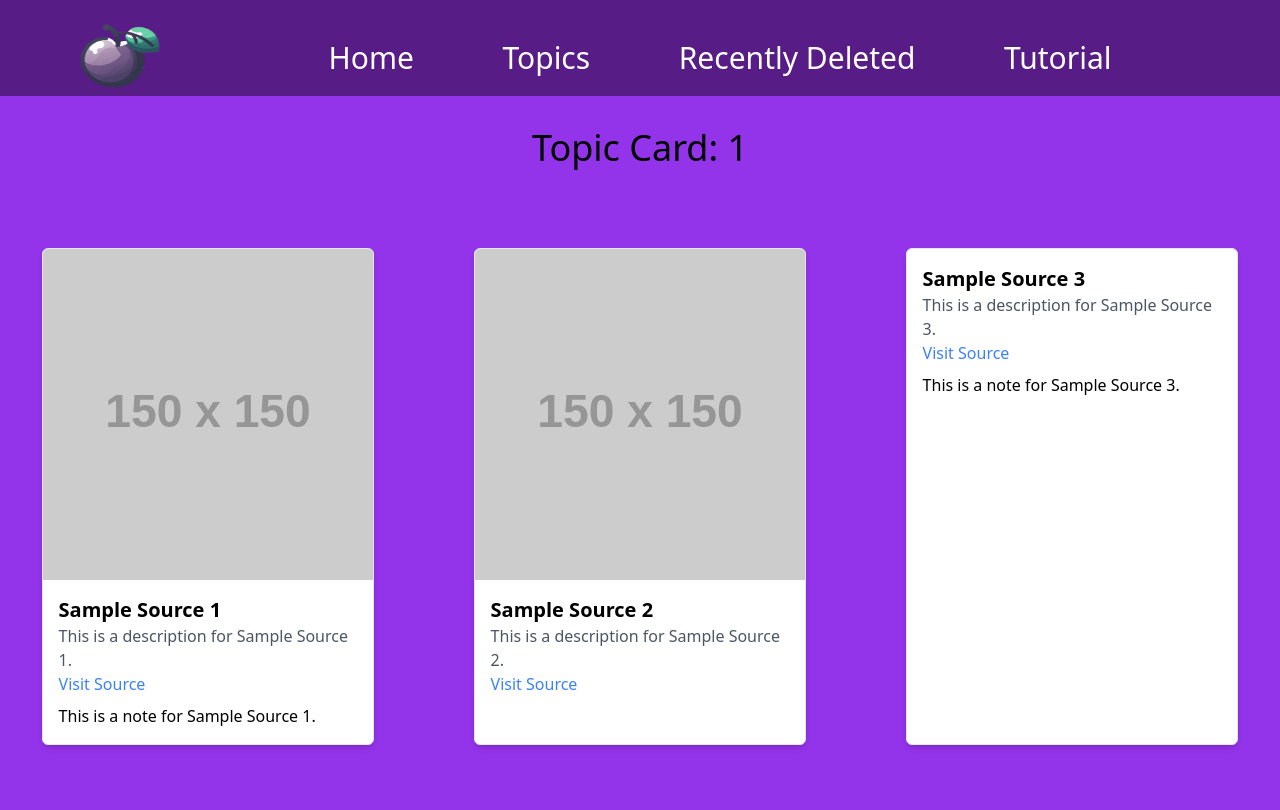
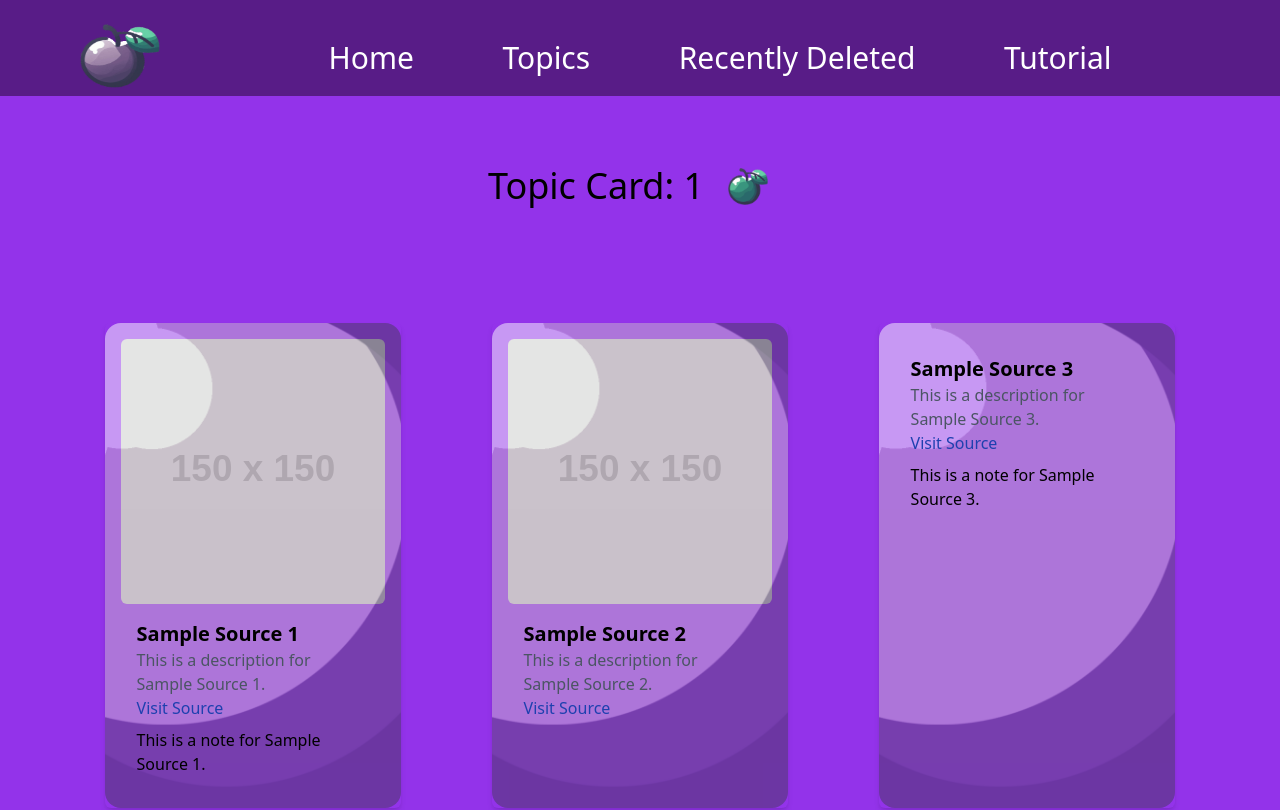
Before and after one commit to jacall2016/plums, a Next.js app: page /Topics/1 in a window 1280 px wide. Shown: the top 810 px of the page. Built offline with nearby package versions, Linux system fonts and the light colour scheme.

Commit message:
moved AddTopicbutton to corect page, styled cards

```diff
--- a/src/app/Topics/[customKey]/page.tsx
+++ b/src/app/Topics/[customKey]/page.tsx
@@ -1,17 +1,23 @@
 import Image from "next/image";
 import React from 'react';
 import SourceList from '@/components/source/sourceCardList'
-
-
+import AddTopicButton from '@/components/topic/addTopicButton'
 
 export default function Topic({ params }: { params: { customKey: string } }) {
 
-
   return (
-    <main className="mt-32">
-      <h1 className="text-black text-center text-4xl">Topic Card: {params.customKey}</h1>
-      <SourceList
-      customKey={params.customKey}/>
+    <main className="mt-32 mb-0 flex justify-center items-center">
+      <div className="items-centerw-fit">
+        <div className="flex justify-center items-center p-4">
+          <h1 className="text-black text-center text-4xl">Topic Card: {params.customKey}</h1>
+          <div className="p-4">
+            <AddTopicButton />
+          </div>
+        </div>
+        <div className="mt-0 flex justify-center items-center">
+          <SourceList customKey={params.customKey}/>
+        </div>
+      </div>
     </main>
   );
 }
--- a/src/app/Topics/page.tsx
+++ b/src/app/Topics/page.tsx
@@ -17,11 +17,8 @@ export default function Topics() {
         <h1 className="text-4xl text-white mb-4">Topics</h1>
           <CategoryDropdown />
         </div>
-        <div>
-          <AddTopicButton />
-        </div>
       </div>
-
+=
       <div id="topics" className="mt-8">
         <TopicCardList />
       </div>
--- a/src/components/source/sourceCard.tsx
+++ b/src/components/source/sourceCard.tsx
@@ -12,12 +12,27 @@ interface Props {
 
 const SourceCard: React.FC<Props> = ({ title, description, imageUrl, url, note }) => {
   return (
-    <div className="bg-white h-auto mt-20 w-4/5 border rounded-md overflow-hidden shadow-md hover:scale-105 mx-auto">
-      {imageUrl && <img src={imageUrl} alt={title} className="w-full h-auto" />}
-      <div className="p-4">
+    <div className="relative h-auto mt-20 w-4/5 p-4 rounded-md overflow-hidden shadow-md hover:scale-105 mx-auto">
+      {/* Image overlay with opacity */}
+      <img
+        src="/images/plumTopicBox.png"
+        alt="Plum Topic Box"
+        className="absolute inset-0 w-full h-full object-cover rounded-2xl opacity-50"
+      />
+      {imageUrl && <img src={imageUrl} alt={title} className="w-full h-auto z-10 rounded-md" />}
+      <div className="p-4 relative z-20">
         <h3 className="text-xl font-semibold">{title}</h3>
         <p className="text-gray-600">{description}</p>
-        {url && <a href={url} className="text-blue-500 hover:underline" target="_blank" rel="noopener noreferrer">Visit Source</a>}
+        {url && (
+          <a
+            href={url}
+            className="text-blue-800 hover:underline"
+            target="_blank"
+            rel="noopener noreferrer"
+          >
+            Visit Source
+          </a>
+        )}
         {note && <p className="mt-2">{note}</p>}
       </div>
     </div>
--- a/src/components/topic/topicCard.jsx
+++ b/src/components/topic/topicCard.jsx
@@ -29,7 +29,7 @@ const TopicCard = ({ customKey, title, description, onDelete }) => {
   };
 
   return (
-
+    <div>
       <div
         className={`relativ p-4 rounded-2xl transition-transform transform hover:scale-105 ${
           isMobileClicked ? 'md:hover:scale-105' : '' // For mobile view, apply hover effect on click
@@ -41,7 +41,7 @@ const TopicCard = ({ customKey, title, description, onDelete }) => {
       >
         {/* Render delete and edit buttons only when hovered or clicked */}
         {(isHovered || isMobileClicked) && (
-          <div className="absolute top-0 left-0 z-20 p-2 flex items-start bg-white">
+          <div className="absolute top-0 left-0 z-20 p-2 flex items-start rounded-md rounded-br-full bg-white">
             <DeleteTopicButton onClick={handleDelete} />
             <EditTopicButton />
           </div>
@@ -62,7 +62,7 @@ const TopicCard = ({ customKey, title, description, onDelete }) => {
           </div>
         </Link>
       </div>
-
+    </div>
   );
 };
 
```
